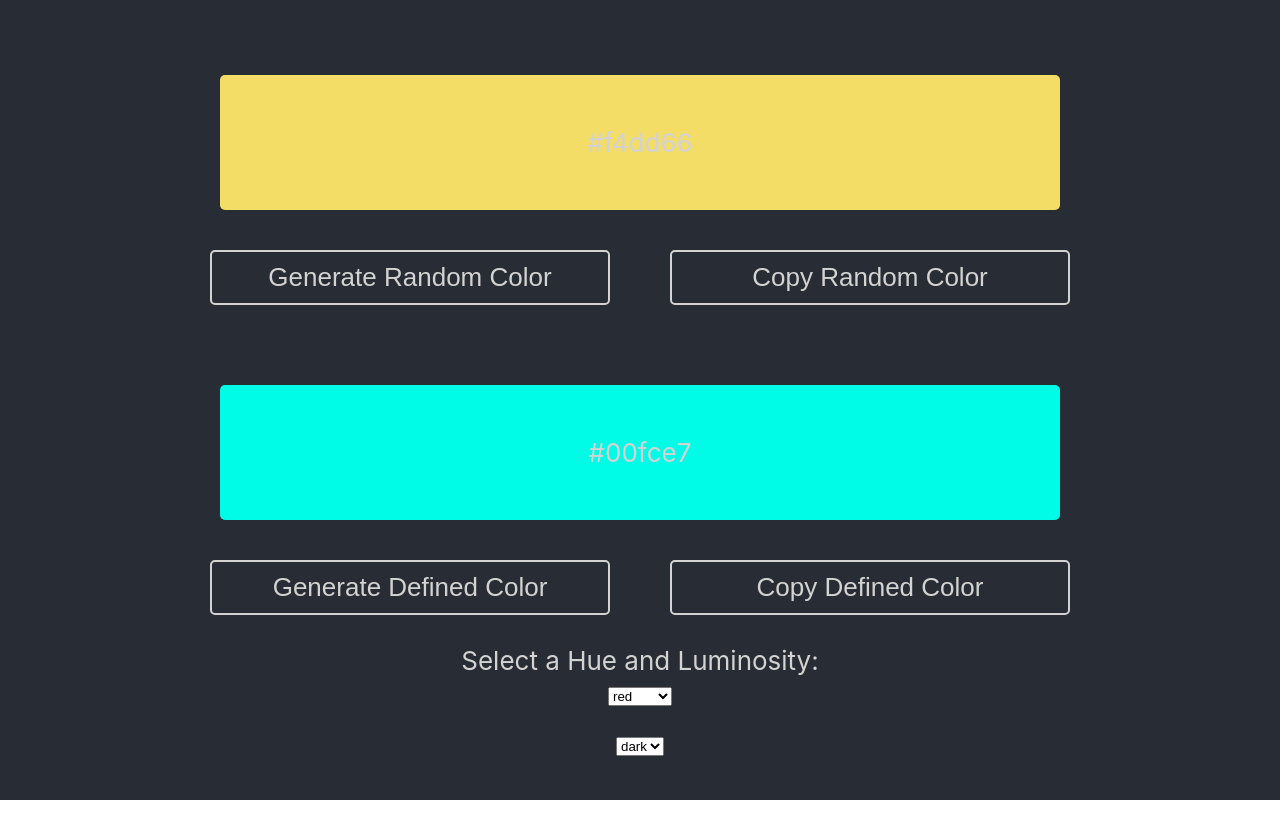
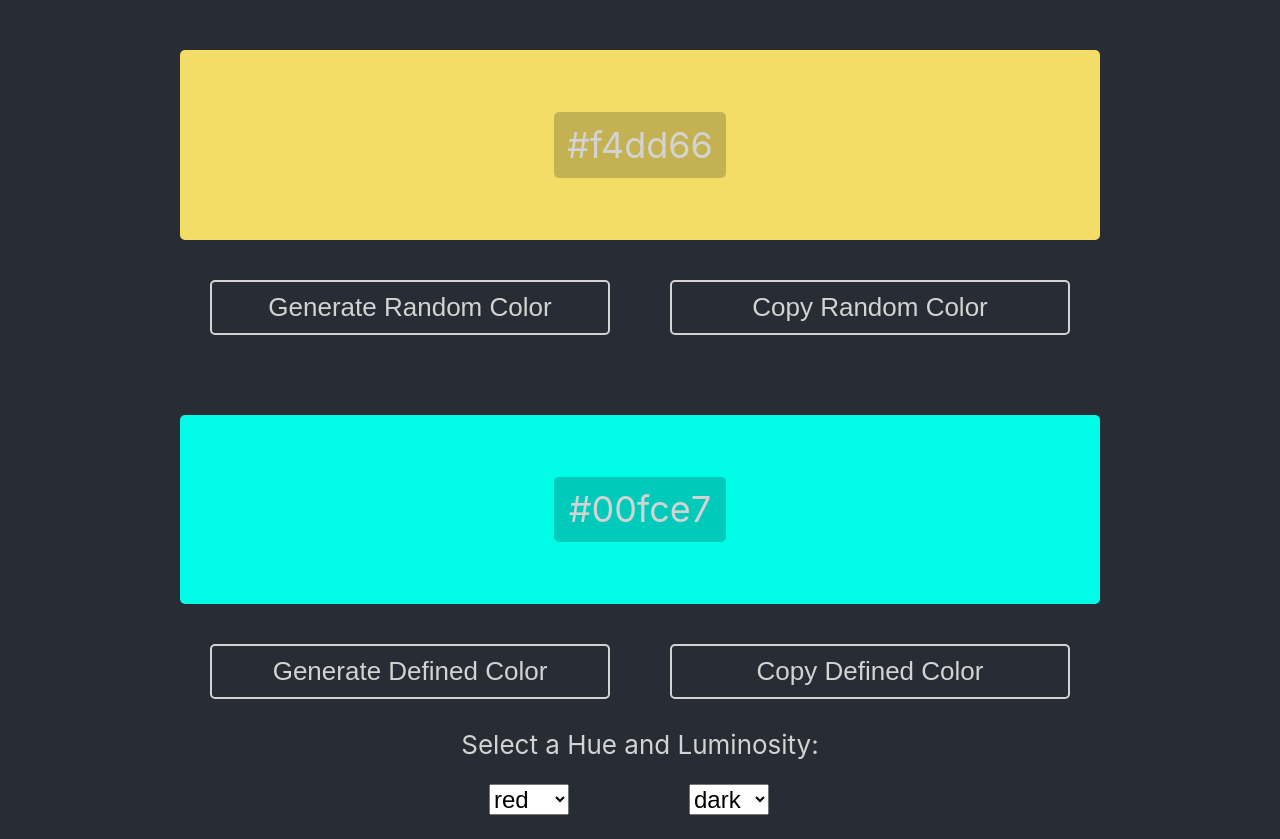
Before and after one commit to thorinaboenke/colorgenerator, a React (Create React App) app: page / in a window 1280 px wide. Before the commit the page ends 800 px from the top, so only its background shows below. Built offline with nearby package versions, Linux system fonts and the light colour scheme.

Commit message:
change background of color label

```diff
--- a/public/index.html
+++ b/public/index.html
@@ -24,7 +24,7 @@
       work correctly both with client-side routing and a non-root public URL.
       Learn how to configure a non-root public URL by running `npm run build`.
     -->
-    <title>React App</title>
+    <title>Color Generator</title>
   </head>
   <body>
     <noscript>You need to enable JavaScript to run this app.</noscript>
--- a/src/App.js
+++ b/src/App.js
@@ -5,12 +5,14 @@ import randomcolor from 'randomcolor';
 // parent of everything, get rendered in index.js
 function App() {
   return (
+    <>
       <div className="App">
         <header className="App-header">
           <RandomColor />
           <DefinedColor />
         </header>
       </div>
+    </>
   );
 }
 
@@ -20,7 +22,9 @@ function RandomColor() {
   const [randomColor, setRandomColor] = useState(randomcolor());
   return (
     <div>
-      <p style={{ backgroundColor: randomColor }}>{randomColor}</p>
+      <div style={{ backgroundColor: randomColor }} className="colorField">
+        <p>{randomColor}</p>
+      </div>
       <button
         onClick={() => {
           setRandomColor(randomcolor());
@@ -56,7 +60,9 @@ function DefinedColor() {
   return (
     <>
       <div>
-        <p style={{ backgroundColor: definedColor }}>{definedColor}</p>
+        <div style={{ backgroundColor: definedColor }} className="colorField">
+          <p>{definedColor}</p>
+        </div>
         <button
           onClick={() => {
             setDefinedColor(randomcolor({ hue: hue, luminosity: luminosity }));
@@ -74,17 +80,18 @@ function DefinedColor() {
         </button>
       </div>
       <div>Select a Hue and Luminosity:</div>
+      <div className="selectorContainer">
         <HueSelector hue={hue} handleHueChange={handleHueChange} />
         <LuminositySelector
           luminosity={luminosity}
           handleLuminosityChange={handleLuminosityChange}
         />
+      </div>
     </>
   );
 }
 function HueSelector(props) {
   return (
-    <form>
     <select
       value={props.hue}
       onChange={(e) => props.handleHueChange(e.currentTarget.value)}
@@ -97,7 +104,6 @@ function HueSelector(props) {
       <option value="purple">purple</option>
       <option value="pink">pink</option>
     </select>
-    </form>
   );
 }
 
--- a/src/index.css
+++ b/src/index.css
@@ -34,8 +34,30 @@ form {
 }
 
 p {
-  width: 80%;
-  padding: 2em;
+  min-width: 150px;
+  padding: 0.3em;
+  font-size: 36px;
+  border-radius: 5px;
+  background-color: rgba(0, 0, 0, 0.2);
+}
+
+.colorField {
+  display: flex;
+  align-items: center;
+  justify-content: center;
+  padding: 1em;
   margin: 50px auto 10px auto;
   border-radius: 5px;
 }
+
+.selectorContainer {
+  width: 400px;
+  display: flex;
+  justify-content: space-aroun;
+  padding-left: 50px;
+}
+select {
+  min-width: 80px;
+  margin: 1em;
+  font-size: 24px;
+}
```
Also changed, not shown: public/Colorgenerator.png (added), 1 other file (tests, documents, lock files or other folders). Lines whose indentation alone changed are shown as unchanged.
